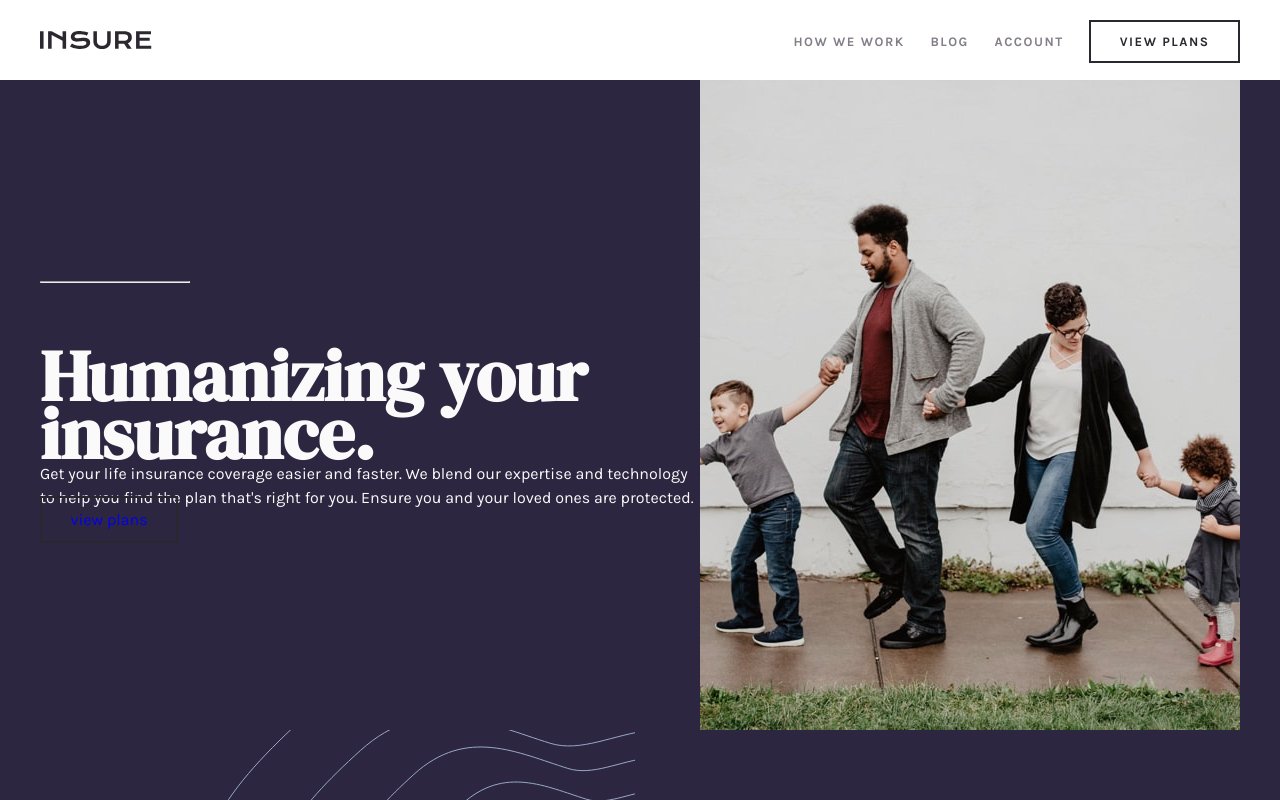
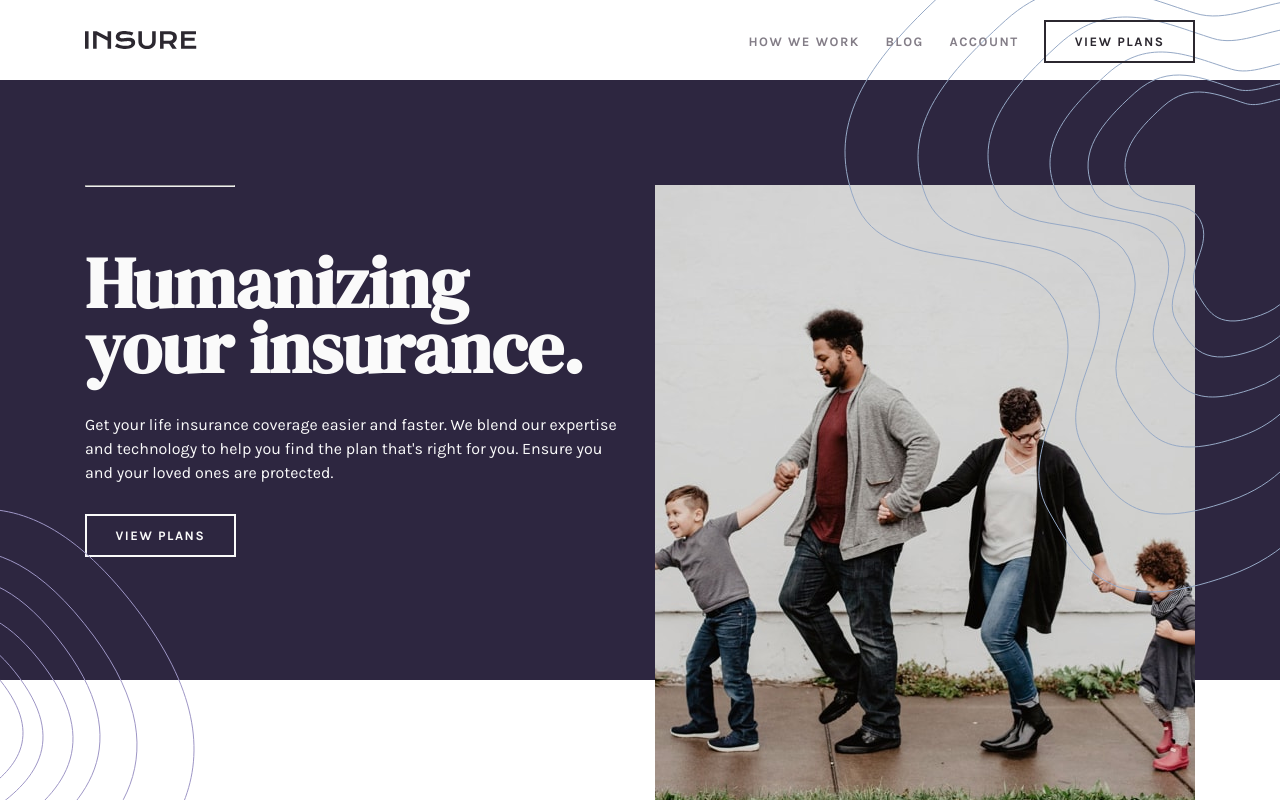
Before and after one commit to ov3rst/insure-landing-page, a plain HTML site: page index.html in a window 1280 px wide. Shown: the top 800 px of the page. Drawn offline with Linux system fonts and the light colour scheme.

Commit message:
terminando humanizing desktop

```diff
--- a/styles.css
+++ b/styles.css
@@ -34,6 +34,11 @@ html {
 
 a {
   text-decoration: none;
+  font-weight: bold;
+  text-transform: uppercase;
+  font-size: 13px;
+  letter-spacing: 1.5px;
+  transition: color 0.25s ease, background-color 0.25s ease;
 }
 
 body {
@@ -69,12 +74,13 @@ ul {
 
 .header {
   width: 100%;
-  /* height: 80px; */
   padding: 30.5px 0;
+  position: relative;
+  z-index: 999;
 }
 
 .container {
-  max-width: 1200px;
+  max-width: 1110px;
   margin: 0 auto;
   display: flex;
   justify-content: space-between;
@@ -93,11 +99,6 @@ ul {
 
 .menu a {
   color: var(--Dark-Grayis-Violet);
-  font-weight: bold;
-  text-transform: uppercase;
-  font-size: 13px;
-  letter-spacing: 1.5px;
-  transition: color 0.25s ease, background-color 0.25s ease;
 }
 
 .menu a:not(.plans__link):hover {
@@ -159,6 +160,7 @@ ul {
     border: 2px solid var(--Very-Light-Gray);
     display: inline-block;
     width: 100%;
+    height: 56px;
     color: var(--Very-Light-Gray);
   }
 
@@ -187,7 +189,19 @@ ul {
 
 .humanizing {
   background-color: var(--Dark-Violet);
+  height: 600px;
   position: relative;
+}
+
+.humanizing .container {
+  display: flex;
+  justify-content: space-between;
+  align-items: flex-start;
+  padding-top: 6.5625rem;
+}
+
+.content {
+  padding-right: 1.875rem;
 }
 
 .section__line {
@@ -199,11 +213,45 @@ ul {
 
 .humanizing .title {
   font-size: 4.5rem;
-  line-height: 0.8;
+  line-height: 0.9;
   color: var(--Very-Light-Gray);
+  margin-bottom: 2rem;
 }
 
 .humanizing .description {
   color: var(--Very-Light-Gray);
   line-height: 1.5;
+  margin-bottom: 2.5rem;
 }
+
+.humanizing .plans__link {
+  border-color: var(--Very-Light-Gray);
+  color: var(--Very-Light-Gray);
+  text-transform: uppercase;
+}
+
+.humanizing .plans__link:hover {
+  color: var(--Dark-Violet);
+  background-color: var(--Very-Light-Gray);
+}
+
+.bg__pattern-desktop-1,
+.bg__pattern-desktop-2 {
+  /* display: none; */
+  position: absolute;
+}
+
+.bg__pattern-desktop-1 {
+  bottom: -20.8rem;
+}
+
+.bg__pattern-desktop-2 {
+  top: -5rem;
+  right: 0;
+  z-index: 1;
+}
+
+.bg__pattern-mobile-1,
+.bg__pattern-mobile-2 {
+  display: none;
+}
```
